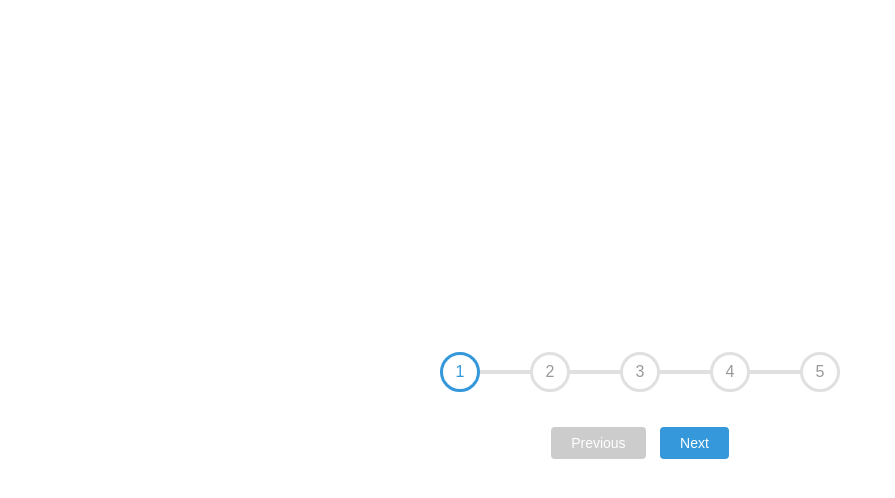
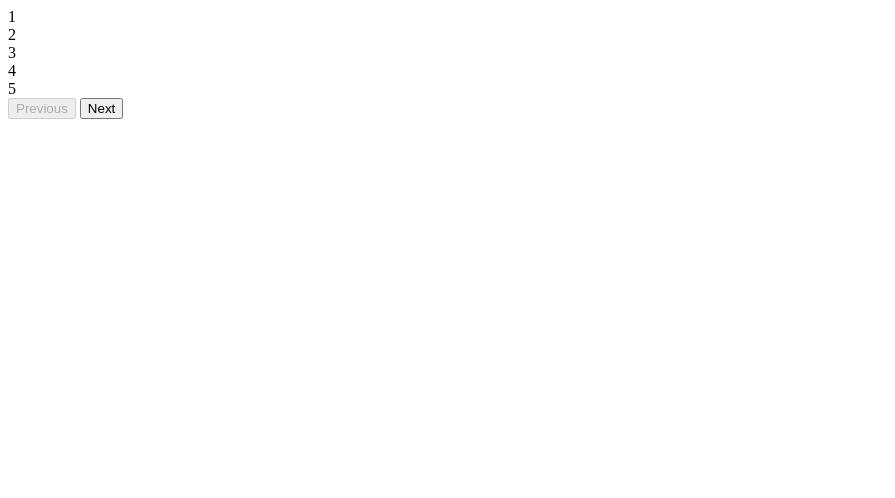
Before and after one commit to acciojob/progress-bar-NidhiSingh-25, a website: page main.html in a window 1280 px wide. Shown: the whole page, without its empty margins (0-895 px from the left). Drawn offline with Linux system fonts and the light colour scheme.

Commit message:
created a submission

```diff
--- a/styles.css
+++ b/styles.css
@@ -1,86 +1 @@
 /*  your css code here. If applicable */
-* {
-  box-sizing: border-box;
-}
-
-body {
-  font-family: Arial, sans-serif;
-  display: flex;
-  justify-content: center;
-  align-items: center;
-  height: 100vh;
-}
-
-.container {
-  text-align: center;
-}
-
-.progress-container {
-  display: flex;
-  justify-content: space-between;
-  position: relative;
-  width: 400px;
-  margin-bottom: 30px;
-}
-
-/* Background line */
-.progress-container::before {
-  content: "";
-  background-color: #e0e0e0;
-  position: absolute;
-  top: 50%;
-  left: 0;
-  height: 4px;
-  width: 100%;
-  transform: translateY(-50%);
-  z-index: -1;
-}
-
-/* Active progress line */
-.progress {
-  background-color: #3498db;
-  position: absolute;
-  top: 50%;
-  left: 0;
-  height: 4px;
-  width: 0%;
-  transform: translateY(-50%);
-  z-index: -1;
-  transition: 0.3s ease;
-}
-
-/* Circles */
-.circle {
-  background-color: #fff;
-  color: #999;
-  border: 3px solid #e0e0e0;
-  border-radius: 50%;
-  height: 40px;
-  width: 40px;
-  display: flex;
-  align-items: center;
-  justify-content: center;
-  transition: 0.3s ease;
-}
-
-.circle.active {
-  border-color: #3498db;
-  color: #3498db;
-}
-
-/* Buttons */
-button {
-  padding: 8px 20px;
-  margin: 5px;
-  font-size: 14px;
-  border: none;
-  border-radius: 4px;
-  cursor: pointer;
-  background-color: #3498db;
-  color: white;
-}
-
-button:disabled {
-  background-color: #ccc;
-  cursor: not-allowed;
-}
```
